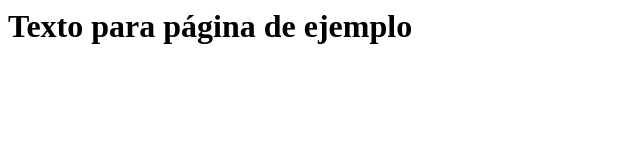
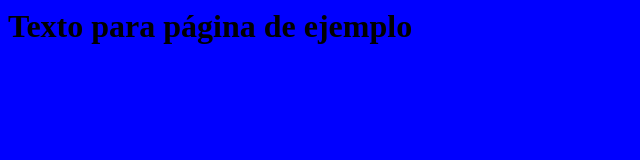
Before and after one commit to ManuelPcoll/github-demo, a plain HTML site: page index.html in a window 1280 px wide. Shown: the whole page, without its empty margins (0-640 px from the left). Drawn offline with Linux system fonts and the light colour scheme.

Commit message:
Añadido enlace a fichero css
Añadido enlace al ficheor css que se utiliza para cambia rle coor de
fondo del fichero index.xhtml

```diff
--- a/index.html
+++ b/index.html
@@ -2,6 +2,7 @@
 
 <head>
 	<meta charset="utf-8"></meta>
+	<link rel="stylesheet" type="text/css" href="css/colorfondo.css">
 	<title>Esta es una página de ejemplo</title>
 
 </head>
```
